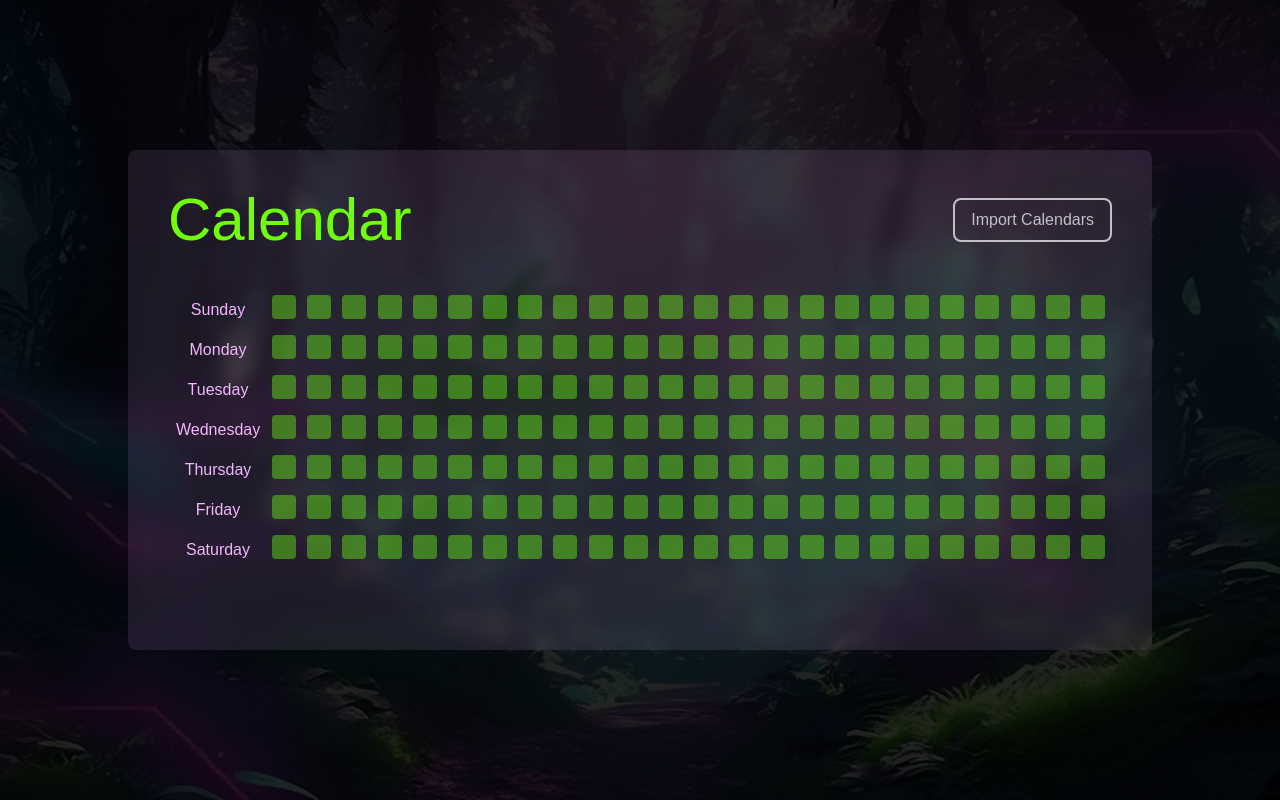
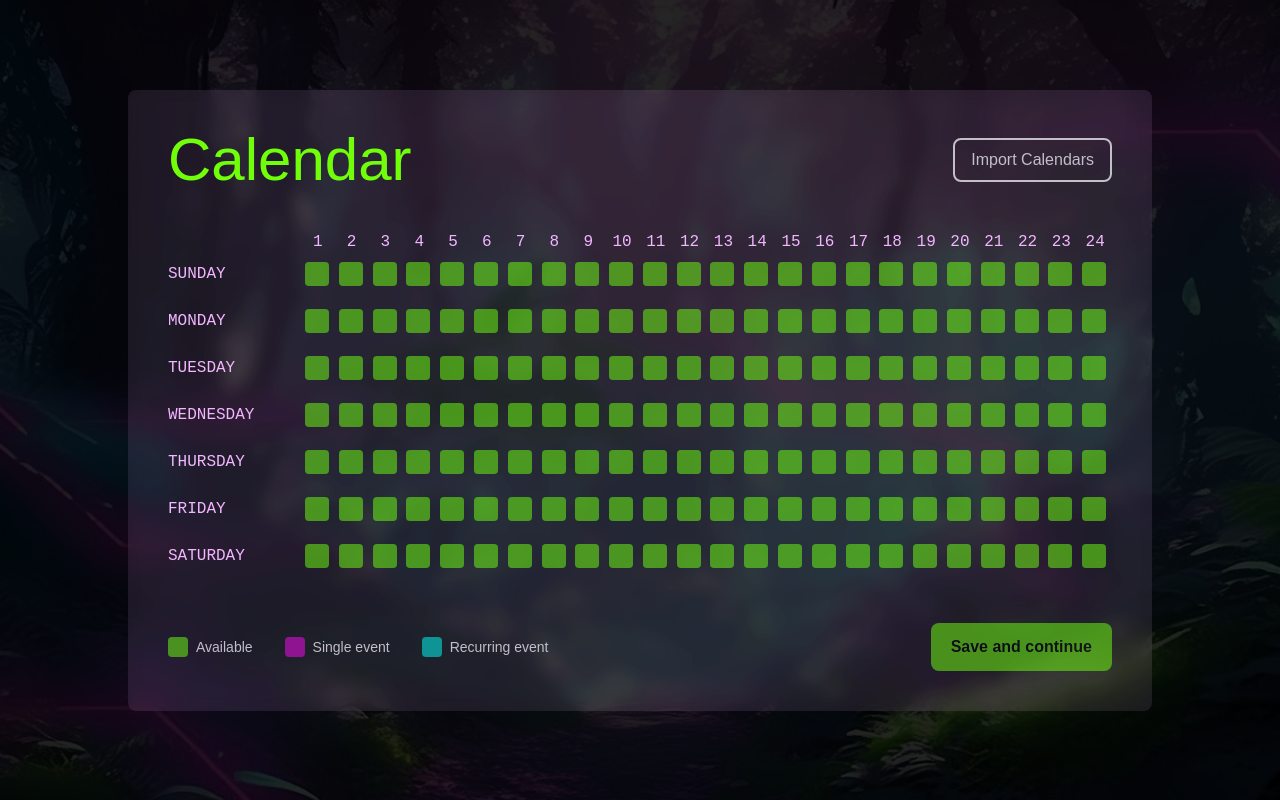
Before and after one commit to Visual-Riot/plaeen, a Next.js app: page /calendar in a window 1280 px wide. Built offline with nearby package versions, Linux system fonts and the light colour scheme; a web font is replaced by a local one.

Commit message:
calendar refined and bottom part added

```diff
--- a/src/app/calendar/page.tsx
+++ b/src/app/calendar/page.tsx
@@ -2,6 +2,7 @@
 import React from "react";
 import PlayerTimeSlot from "../../components/buttons/PlayerTimeSlot";
 import OutlineButton from "../../components/buttons/OutlineButton";
+import GreenButton from "../../components/buttons/GreenButton";
 
 export default function Page() {
   const daysOfWeek = [
@@ -14,7 +15,7 @@ export default function Page() {
     "Saturday",
   ];
 
-  const hoursOfDay = Array.from({ length: 24 }, (_, i) => i);
+  const hoursOfDay = Array.from({ length: 24 }, (_, i) => i + 1);
 
   const importHandleClick = () => {
     console.log("Import calendars");
@@ -22,8 +23,11 @@ export default function Page() {
 
   return (
     <div className="relative min-h-screen bg-calendar-bg bg-cover bg-center flex justify-center items-center">
+      {/* black overlay on background pic */}
       <div className="absolute inset-0 bg-black opacity-85"></div>
+      {/* frosted glass */}
       <div className="relative w-4/5 h-4/5 bg-lightPurple bg-opacity-10 backdrop-filter backdrop-blur brightness-125 rounded-lg block p-10">
+        {/* HEADLINE ROW */}
         <div className="flex justify-between items-center">
           <h1 className="text-6xl text-green font-abolition justify-left">
             Calendar
@@ -33,29 +37,66 @@ export default function Page() {
           </OutlineButton>
         </div>
 
-        <div className="flex flex-col my-10">
+        {/* CALENDAR */}
+        <div className="my-10">
+          <div className="flex flex-col">
+            <div className="flex flex-row justify-between">
+              <div className="flex flex-row w-1/6"></div>
+              {hoursOfDay.map((hour) => (
+                <div className="w-10 text-center justify-center items-center">
+                  <h2
+                    key={hour}
+                    className="text-lightPurple font-robotoMono font-regular uppercase text-center"
+                  >
+                    {hour}
+                  </h2>
+                </div>
+              ))}
+            </div>
+          </div>
+
           {daysOfWeek.map((day) => (
-            <div key={day} className="flex items-center">
-              <div
-                className="text-lightPurple text-center p-2 flex-shring-0"
-                style={{ width: "100px" }}
-              >
-                {day}
-              </div>
-
-              <div className="flex flex-grow">
+            <div key={day} className="flex flex-col">
+              <div className="flex flex-row justify-between my-2">
+                <h2 className="text-lightPurple font-robotoMono font-regular uppercase w-1/6">
+                  {day}
+                </h2>
                 {hoursOfDay.map((hour) => (
-                  <div key={`${day}-${hour}`} className="flex-grow">
-                    {/* {hour} */}
-
-                    <PlayerTimeSlot hour={hour} />
+                  <div className="w-10">
+                    <PlayerTimeSlot state="available" key={hour} hour={hour} />
                   </div>
                 ))}
               </div>
             </div>
           ))}
         </div>
+
+        {/* LOW ROW with legend and submit button */}
+        <div className="flex justify-between items-center">
+          <div className="flex flex-row text-lightGrey font-light text-sm">
+            <div className="flex flex-row pr-8 ">
+              <button className="w-5 h-5 bg-green opacity-50 rounded mr-2"></button>{" "}
+              <p>Available</p>
+            </div>
+            <div className="flex flex-row pr-8">
+              <button className="w-5 h-5 bg-pinkAccent opacity-50 rounded mr-2"></button>{" "}
+              <p>Single event</p>
+            </div>
+            <div className="flex flex-row pr-8">
+              <button className="w-5 h-5 bg-cyanAccent opacity-50 rounded mr-2"></button>{" "}
+              <p>Recurring event</p>
+            </div>
+          </div>
+
+          <div>
+            <GreenButton onClick={() => console.log("Submit")}>
+              Save and continue
+            </GreenButton>
+          </div>
+        </div>
+
+        {/* closing tags for main containers */}
       </div>
-    </div>
+    </div> // closing tag for the main div
   );
 }
--- a/src/components/buttons/GreenButton.tsx
+++ b/src/components/buttons/GreenButton.tsx
@@ -1,17 +1,21 @@
-import React from 'react';
+import React from "react";
 
 // Define the prop types for the button
 type ButtonProps = {
   children: React.ReactNode; // Accept any valid React node
-  onClick: () => void;       // Function to call on button click
-  className?: string;        // Optional prop to allow custom styling
-}
+  onClick: () => void; // Function to call on button click
+  className?: string; // Optional prop to allow custom styling
+};
 
 // Button component
-const GreenButton: React.FC<ButtonProps> = ({children, onClick, className = ''}) => {
+const GreenButton: React.FC<ButtonProps> = ({
+  children,
+  onClick,
+  className = "",
+}) => {
   return (
     <button
-      className={`btn bg-neonGreen rounded-lg text-black py-2 px-4 ${className}`}
+      className={`btn bg-green rounded-lg text-black text-base font-semibold py-3 px-5 opacity-50 hover:opacity-80 ease-in-out duration-500 ${className}`}
       onClick={onClick}
     >
       {children}
--- a/src/components/buttons/PlayerTimeSlot.tsx
+++ b/src/components/buttons/PlayerTimeSlot.tsx
@@ -3,6 +3,8 @@ import React, { useState } from "react";
 
 interface ButtonProps {
   hour: number;
+  className?: string;
+  state: "available" | "single" | "recurring";
 }
 
 const PlayerTimeSlot: React.FC<ButtonProps> = ({ hour }) => {
@@ -28,11 +30,11 @@ const PlayerTimeSlot: React.FC<ButtonProps> = ({ hour }) => {
   const getButtonColor = () => {
     switch (state) {
       case "available":
-        return "bg-green opacity-40";
+        return "bg-green opacity-50";
       case "single":
-        return "bg-cyanAccent opacity-80";
+        return "bg-cyanAccent opacity-50";
       case "recurring":
-        return "bg-pinkAccent opacity-80";
+        return "bg-pinkAccent opacity-50";
       default:
         return "bg-green opacity-40";
     }
--- a/tailwind.config.ts
+++ b/tailwind.config.ts
@@ -55,6 +55,8 @@ const config: Config = {
       fontFamily: {
         sofia: ["sofia-pro", "sans-serif"],
         abolition: ["abolition", "sans-serif"],
+        roboto: ["roboto", "sans-serif"],
+        robotoMono: ["roboto-mono", "monospace"],
         logo: ["abolition-soft", "sans-serif"],
       },
       fontWeight: {
```
Also changed, not shown: src/components/buttons/TertiaryButton.tsx (added).
